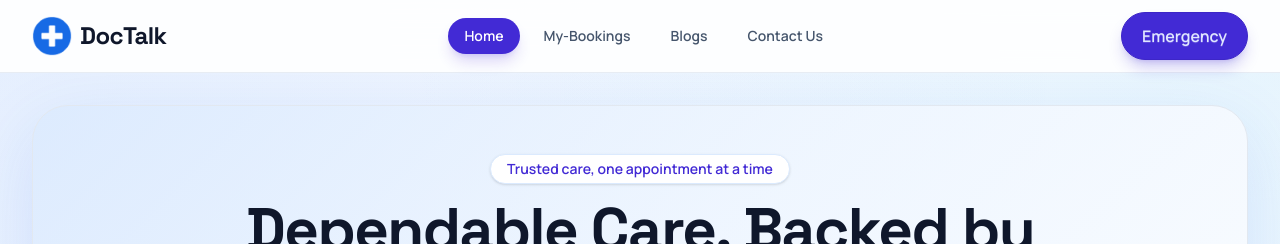
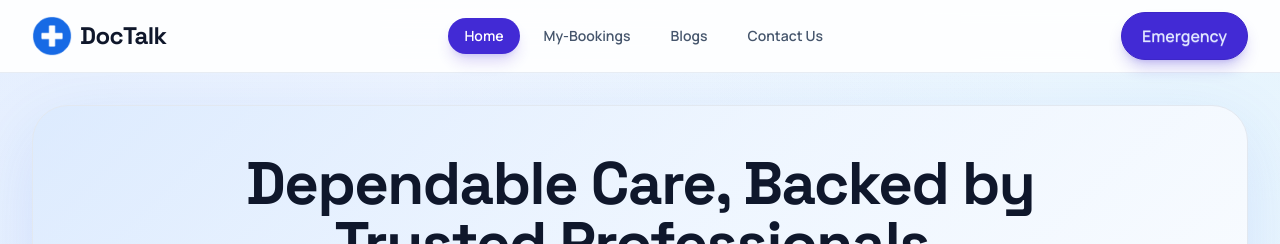
Before and after one commit to munyimJR/b11-a08-doctor-appointments, a React (Vite) app: page / in a window 1280 px wide. Shown: the top 244 px of the page. Built offline with nearby package versions, Linux system fonts and the light colour scheme.

Commit message:
Remove homepage trusted-care badge line

```diff
--- a/src/pages/HomePage.jsx
+++ b/src/pages/HomePage.jsx
@@ -41,9 +41,6 @@ export function HomePage() {
     <div className="mx-auto w-full max-w-7xl px-4 py-6 sm:px-6 lg:px-8 lg:py-8">
       <section className="overflow-hidden rounded-[36px] border border-slate-200 bg-[linear-gradient(135deg,rgba(219,234,254,0.85),rgba(239,246,255,0.9)_42%,rgba(255,255,255,0.96))] px-5 py-8 shadow-[0_22px_70px_rgba(37,99,235,0.12)] sm:px-8 lg:px-10 lg:py-12">
         <div className="mx-auto max-w-4xl text-center">
-          <p className="mb-4 inline-flex items-center rounded-full border border-blue-100 bg-white px-4 py-1 text-sm font-semibold text-primary shadow-sm">
-            Trusted care, one appointment at a time
-          </p>
           <h1 className="font-(family-name:--font-heading) text-4xl font-bold tracking-tight text-slate-900 sm:text-5xl lg:text-6xl">
             Dependable Care, Backed by Trusted Professionals.
           </h1>
```
